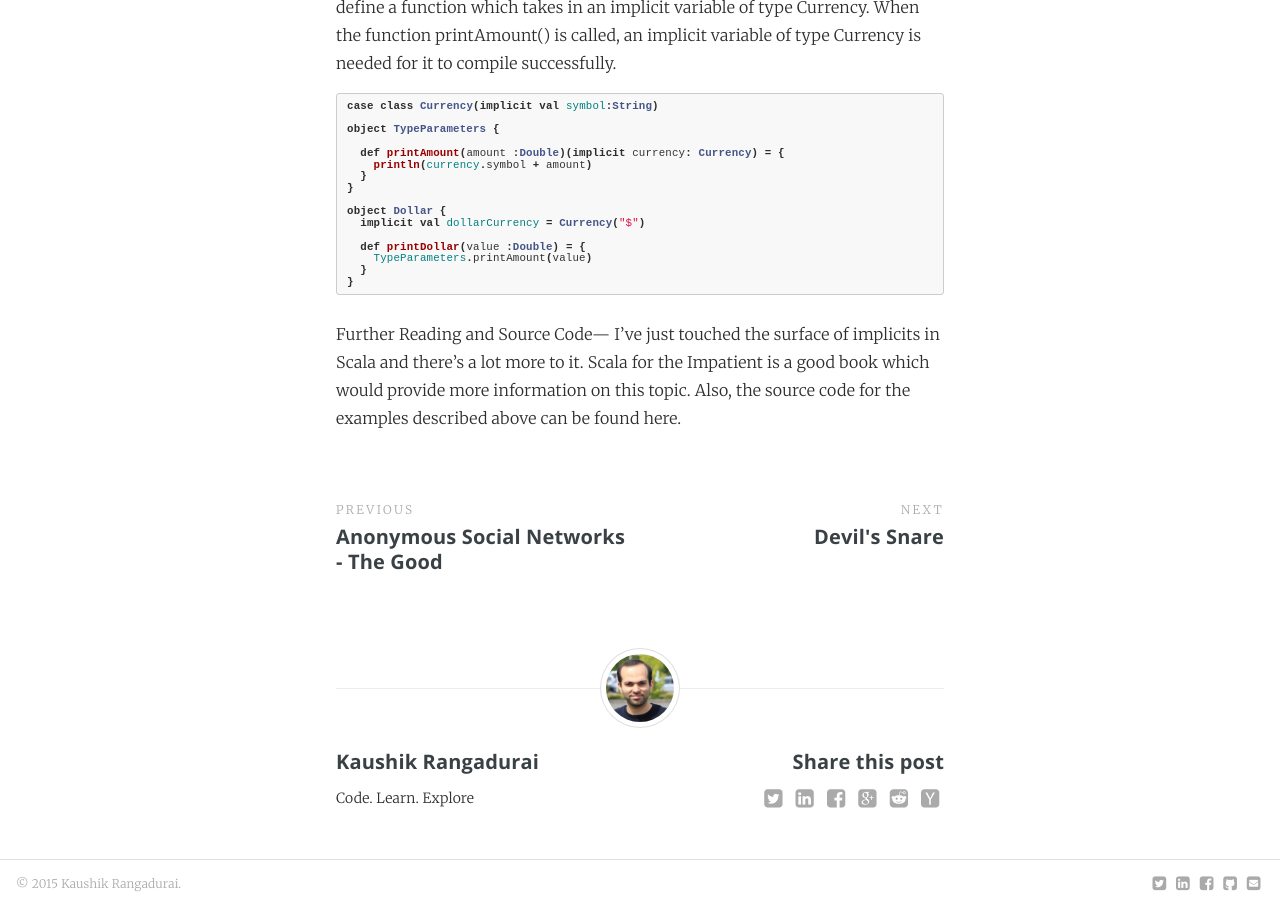
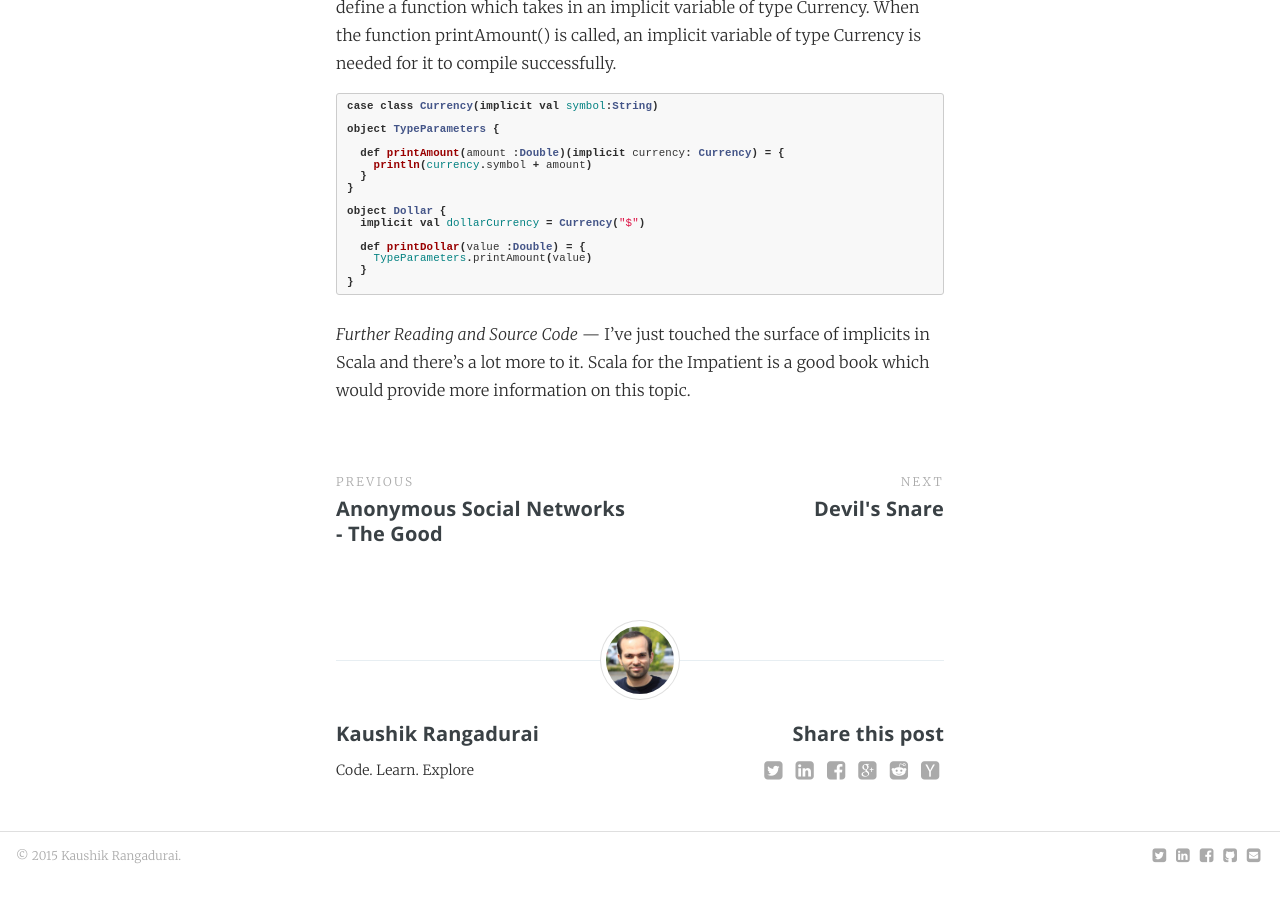
Before and after one commit to kaushik88/kaushik88.github.io, a Jekyll site: the page built from _posts/2014-05-17-implicits-in-scala.md, in a window 1280 px wide and 900 px high, scrolled down 1007 px. Built offline with Jekyll 4.4.1, drawn with Linux system fonts in a browser that asks for light colours; comment, search, counter and statistics services are not loaded; after the commit the page ends 1879 px from its top, so only the background shows below that.

Commit message:
Fix formatting in Implicits in Scala

```diff
--- a/_posts/2014-05-17-implicits-in-scala.md
+++ b/_posts/2014-05-17-implicits-in-scala.md
@@ -62,4 +62,4 @@ object Dollar {
 {% endhighlight %}
 
 
-Further Reading and Source Code— I’ve just touched the surface of implicits in Scala and there’s a lot more to it. Scala for the Impatient is a good book which would provide more information on this topic. Also, the source code for the examples described above can be found here.
+*Further Reading and Source Code* — I’ve just touched the surface of implicits in Scala and there’s a lot more to it. Scala for the Impatient is a good book which would provide more information on this topic.
```
